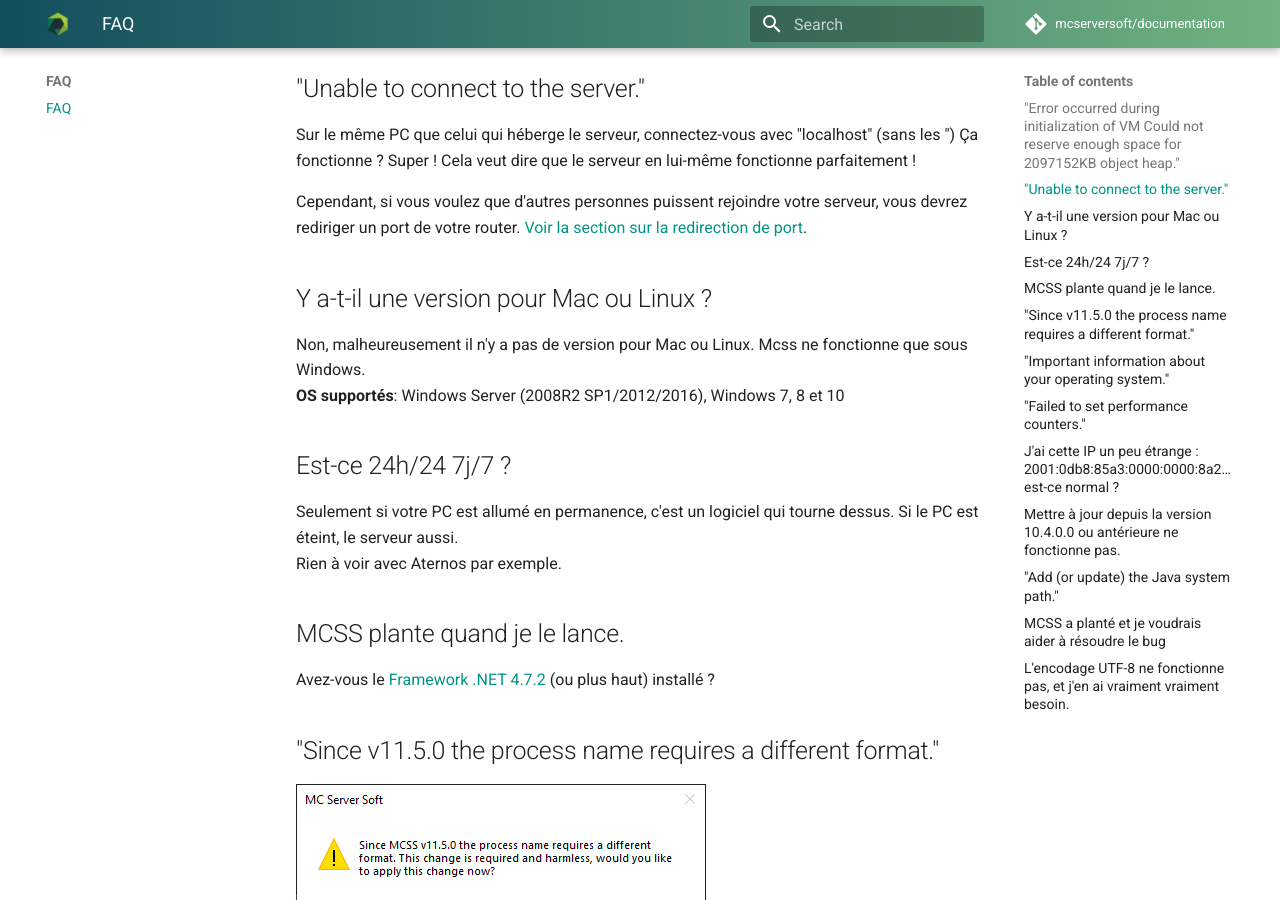
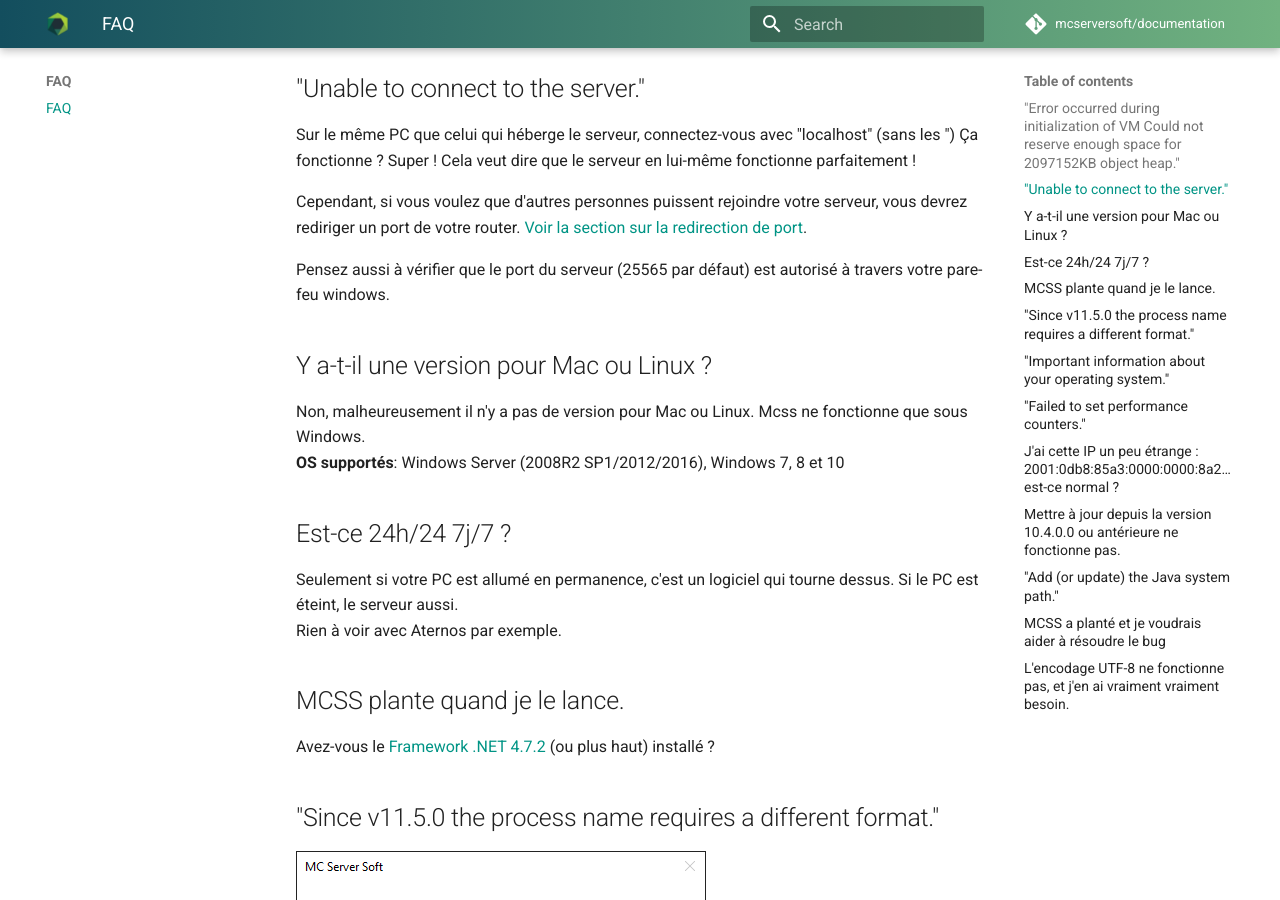
Before and after one commit to mcserversoft/documentation, an MkDocs documentation site: the page built from docs/faq.md, in a window 1280 px wide and 900 px high, scrolled down 921 px. Built offline with MkDocs 1.6.1 and Material for MkDocs 9.7.7, drawn with Linux system fonts in a browser that asks for light colours; comment, search, counter and statistics services are not loaded.

Commit message:
Update faq.md

```diff
--- a/docs/faq.md
+++ b/docs/faq.md
@@ -35,6 +35,8 @@
 
 Cependant, si vous voulez que d'autres personnes puissent rejoindre votre serveur, vous devrez rediriger un port de votre router.
 [Voir la section sur la redirection de port](https://mcserversoft.github.io/documentation/port-forwarding).
+
+Pensez aussi à vérifier que le port du serveur (25565 par défaut) est autorisé à travers votre pare-feu windows.
 
 
 <a name="is-there-a-mac-version"></a>
```
